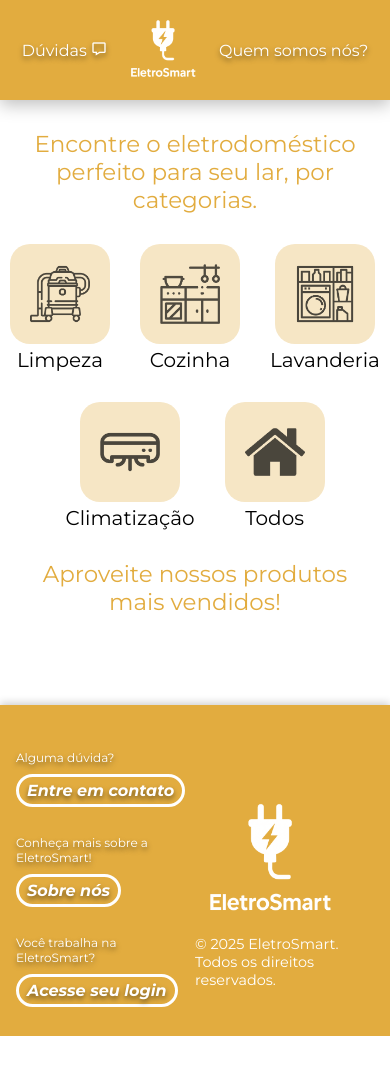
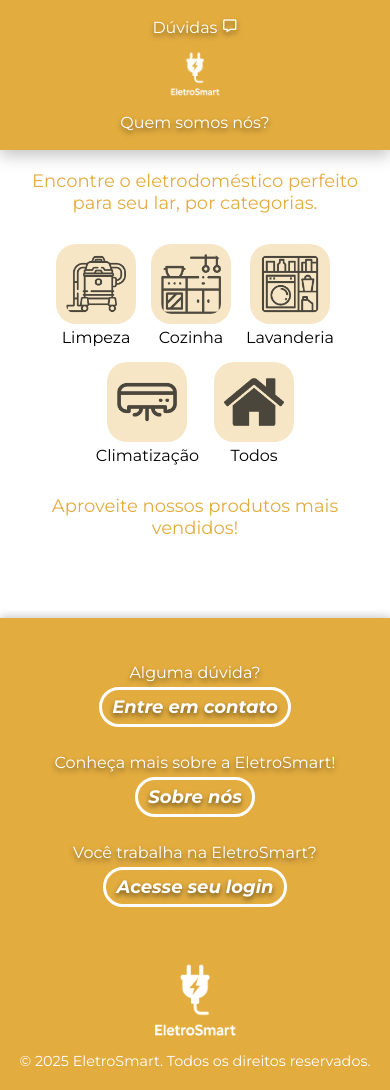
Before and after one commit to phelipipereira/Site-Vitrine---Eletro-Smart, a website: page public/homepage/HomePage.html in a window 390 px wide. Before the commit the page ends 1036 px from the top, so only its background shows below. Drawn offline with nearby package versions, Linux system fonts and the light colour scheme; no server answers; a web font is replaced by a local one.

Commit message:
Ajustem em HomePage.css em relação a responsividade para celular

```diff
--- a/public/homepage/HomePagestyle.css
+++ b/public/homepage/HomePagestyle.css
@@ -1,23 +1,24 @@
 @import url("https://fonts.googleapis.com/css2?family=Exile&family=Montserrat:ital,wght@0,100..900;1,100..900&display=swap");
+
 * {
   margin: 0;
   padding: 0;
   box-sizing: border-box;
   font-family: "Montserrat", sans-serif;
 }
+
 /*--------------cabeçalho----------------*/
 .menu-lista {
-  list-style: none; /* garante que a lista horizontal não tenha marcadores */
+  list-style: none;
   display: flex;
   justify-content: space-between;
   align-items: center;
   padding: 0 2rem;
-  max-width: 1200px; /* limita largura para não esticar demais */
-  margin: 0 auto; /* centraliza horizontalmente no cabeçalho */
+  max-width: 1200px;
+  margin: 0 auto;
   width: 100%;
 }
 
-/* coloca sombra nos textos e adiciona interação quando passa o mouse */
 .menu-lista .item-esquerda {
   text-shadow: 0px 0.2rem 0.3rem rgba(0, 0, 0, 0.5);
   transition: transform 0.3s ease;
@@ -26,7 +27,6 @@
   transform: scale(1.15);
 }
 
-/* muda a cor do ícone para branco e da um espaçamento */
 .bx {
   color: #fff;
   gap: 3px;
@@ -39,32 +39,25 @@
   transform: scale(1.15);
 }
 
-/* remove margem padrão */
 .menu-lista li {
   margin: 0;
 }
-
-/* tira a underline dos textos e muda a cor para branco */
 .menu-lista a {
   text-decoration: none;
   color: #fff;
 }
 
-/* estiliza a logo */
 .logo {
   height: 100px;
   display: block;
   margin: 0 auto;
-  filter: brightness(0) invert(1); /* muda a cor para branco */
+  filter: brightness(0) invert(1);
   transition: transform 0.3s ease;
 }
-
-/* muda o tamanho da logo quando o mouse passa por cima */
 .menu-lista .logo:hover {
   transform: scale(1.15);
 }
 
-/* estilização básica */
 .cabecalho {
   background-color: #e2ac3f;
   padding: 10px 0;
@@ -72,11 +65,9 @@
 }
 
 /*--------------------------------- Categorias ------------------------------------- */
-
 #categorias {
   color: #e2ac3f;
 }
-
 .apresentação {
   font-size: 30px;
   font-weight: normal;
@@ -84,9 +75,7 @@
   color: #e2ac3f;
   text-align: center;
 }
-
-
-.conteudo-box-icon /* */ {
+.conteudo-box-icon {
   color: black;
   display: flex;
   gap: 50px;
@@ -94,27 +83,21 @@
   justify-content: center;
   text-align: center;
 }
-
 .icone-nome {
   height: auto;
   width: auto;
   transition: 0.3s ease;
 }
-
-/* tira o underline dos links dos ícones */
 .icone-nome a {
   text-decoration: none;
   color: black;
 }
-
 .icone-nome:hover {
   transform: scale(1.15);
 }
-
 .conteudo-box-icon p {
   font-size: 25px;
 }
-
 .icone-produto {
   height: 150px;
   width: 150px;
@@ -124,8 +107,6 @@
 }
 
 /*------------------------------- Produtos mais vendidos  ------------------------------------*/
-
-
 .carrossel-container {
   display: flex;
   align-items: center;
@@ -136,20 +117,17 @@
   overflow: hidden;
   justify-content: center;
 }
-
 .carrossel-slides {
   display: flex;
   width: 100%;
   transition: transform 0.5s ease-in-out;
 }
-
 .slide {
   min-width: 100%;
   display: flex;
   justify-content: center;
   gap: 50px;
 }
-
 .seta {
   background-color: #e2ac3f;
   color: white;
@@ -165,20 +143,15 @@
   box-shadow: 0 2px 6px rgba(0, 0, 0, 0.2);
   transition: transform 0.3s ease;
 }
-
 .seta:hover {
   transform: translateY(-50%) scale(1.3);
 }
-
 .seta-esquerda {
   left: 10px;
-
 }
-
 .seta-direita {
   right: 10px;
 }
-
 .box-produto {
   margin-top: 20px;
   margin-bottom: 20px;
@@ -190,7 +163,6 @@
   display: flex;
   flex-direction: column;
 }
-
 .box-produto img {
   max-width: 100%;
   height: auto;
@@ -198,19 +170,15 @@
   margin: 0;
   margin-top: auto;
 }
-
 .box-produto p {
   margin: 10px;
 }
-
 .nome {
   color: black;
   margin: 30;
   margin-top: auto;
   text-align: left;
 }
-
-
 .preco {
   color: black;
   font-size: 20px;
@@ -218,10 +186,7 @@
   margin: 10px 0 0 0;
 }
 
-
 /*-------------rodapé---------------*/
-
-/* estilização geral */
 .rodape {
   background-color: #e2ac3f;
   padding: 20px 0;
@@ -231,44 +196,35 @@
   margin-top: 40px;
 }
 .rodape-conteudo {
-  max-width: 1200px; /* largura máxima para não esticar em telas grandes */
-  margin: 0 auto; /* centraliza horizontalmente */
+  max-width: 1200px;
+  margin: 0 auto;
   padding: 0 2rem;
   display: flex;
   justify-content: space-between;
   align-items: center;
 }
-
-/* área esquerda do rodapé */
 .rodape-esquerda {
-  flex: 1; //* ocupa todo o espaço disponível */
+  flex: 1;
 }
-
-/* lista com os links do rodapé */
 .rodape-links {
   list-style: none;
   padding: 0;
 }
-
 .titulo-rodape {
   margin-top: 25px;
 }
-
-/* estilização dos itens da lista */
 .rodape-links li {
   margin: 6px 0;
   font-size: 20px;
   padding-bottom: 10px;
   text-shadow: 0px 0.2rem 0.3rem rgba(0, 0, 0, 0.5);
 }
-
-/* estilo dos links do rodapé */
 .rodape-links a {
   position: relative;
   color: white;
   text-decoration: none;
   font-size: 25px;
-  box-sizing: border-box; /* inclui borda */
+  box-sizing: border-box;
   border-style: solid;
   border-radius: 20px;
   border-width: 3px;
@@ -277,143 +233,185 @@
   padding: 3px;
   transition: letter-spacing 0.4s ease;
 }
-
-/* efeito ao passar mouse por cima dos links */
 .rodape-links a:hover {
   letter-spacing: 2px;
 }
-
-/* área da direita do rodapé (logo) */
 .rodape-direita {
-  flex-shrink: 0; /* impede que a logo encolha em telas menores */
+  flex-shrink: 0;
 }
-
-/* estilo da logo no rodapé */
 .logo-rodape {
-  display: block; /* garante que a logo se comporte como um bloco */
+  display: block;
   height: 250px;
   filter: brightness(0) invert(1);
 }
 
 /*------------------ RESPONSIVO ------------------*/
 @media (max-width: 768px) {
-
-   /*--------------Categorias----------------*/
   .apresentação {
     font-size: 23px;
     margin-top: 30px;
   }
-
   .icone-produto {
     height: 100px;
     width: 100px;
-
   }
-
   .icone-nome p {
     font-size: 20px;
   }
-
   .conteudo-box-icon {
-    gap:30px ;
+    gap: 30px;
     display: flex;
     flex-wrap: wrap;
     justify-content: center;
   }
-
-  /*--------------Produtos mais vendidos----------------*/
-
   .box-produto {
     align-items: center;
     display: flex;
     flex-wrap: wrap;
   }
-
   .box-produto img {
     height: 250px;
     width: 250px;
   }
-
   .nome {
     font-size: 20px;
     align-self: flex-start;
   }
-
   .preco {
     align-self: flex-start;
   }
-
-  /*--------------cabeçalho----------------*/
-  /* Torna o menu horizontal com quebra de linha e espaçamento entre itens */
   .menu-lista {
     flex-direction: row;
     flex-wrap: wrap;
     justify-content: center;
     gap: 1rem;
   }
-
   .slide {
     flex-direction: column;
     align-items: center;
   }
-
   .box-produto {
     width: 90%;
   }
-
-  /*-------------rodapé---------------*/
-  /* Alinha os itens do rodapé horizontalmente e permite quebra de linha */
   .rodape-conteudo {
     flex-direction: row;
     flex-wrap: wrap;
     justify-content: space-between;
     align-items: flex-start;
   }
-
-  /* Define que cada lado do rodapé ocupe aproximadamente metade do espaço */
   .rodape-esquerda,
   .rodape-direita {
     flex: 1 1 45%;
   }
-
-  /* Reduz o tamanho da fonte e aumenta o padding dos links do rodapé */
   .rodape-links a {
     font-size: 24px;
     padding: 6px 12px;
   }
-
-  /* Reduz a altura da logo no rodapé */
   .logo-rodape {
     height: 150px;
     margin-left: 80px;
     margin-top: 60px;
   }
-
-  /* Adiciona padding horizontal para conteúdo e menu */
   .rodape-conteudo,
   .menu-lista {
     padding: 0 1rem;
   }
 }
+
 @media (max-width: 480px) {
-  /*--------------cabeçalho----------------*/
-  .logo {
-    height: 80px; /* Reduz a altura da logo no cabeçalho */
+  .menu-lista {
+    flex-direction: column;
+    align-items: center;
+    gap: 0.5rem;
+    padding: 0.5rem;
   }
 
-  /*-------------rodapé---------------*/
+  .menu-lista .item-esquerda,
+  .menu-lista .item-direita {
+    font-size: 16px;
+    text-align: center;
+  }
+
+  .logo {
+    height: 60px;
+  }
+
+  .icone-produto {
+    height: 80px;
+    width: 80px;
+    padding: 10px;
+  }
+
+  .icone-nome p {
+    font-size: 16px;
+  }
+
+  .conteudo-box-icon {
+    gap: 15px;
+    flex-wrap: wrap;
+    padding: 10px;
+  }
+
+  .box-produto {
+    width: 95%;
+    height: auto;
+    padding: 10px;
+  }
+
+  .box-produto img {
+    height: auto;
+    width: 100%;
+    max-width: 250px;
+  }
+
+  .nome {
+    font-size: 16px;
+    margin: 5px 0;
+  }
+
+  .preco {
+    font-size: 18px;
+    font-weight: 600;
+    margin: 5px 0;
+  }
+
+  .seta {
+    font-size: 20px;
+    padding: 8px;
+  }
+
+  .rodape-conteudo {
+    flex-direction: column;
+    align-items: center;
+    gap: 20px;
+  }
+
+  .rodape-esquerda,
+  .rodape-direita {
+    flex: unset;
+    width: 100%;
+    text-align: center;
+  }
+
   .rodape-links li {
-    font-size: 12px; /* Reduz o tamanho da fonte dos itens da lista do rodapé */
+    font-size: 16px;
+    margin: 4px 0;
   }
 
   .rodape-links a {
-    font-size: 16px; /* Diminui a fonte dos links do rodapé */
-    padding: 4px 8px; /* Reduz o preenchimento dos links */
+    font-size: 18px;
+    padding: 6px 10px;
   }
 
   .logo-rodape {
-    height: 150px; /* Define a altura da logo no rodapé */
-    margin-left: 0; /* Remove a margem esquerda */
+    height: 100px;
+    margin: 0 auto;
+    margin-top: 20px;
+  }
+
+  .apresentação {
+    font-size: 18px;
+    margin: 20px 10px;
   }
 }
 
```
Also changed, not shown: ini-session-table.js (deleted, +0 -34 lines), server.js (+3 -6 lines).
